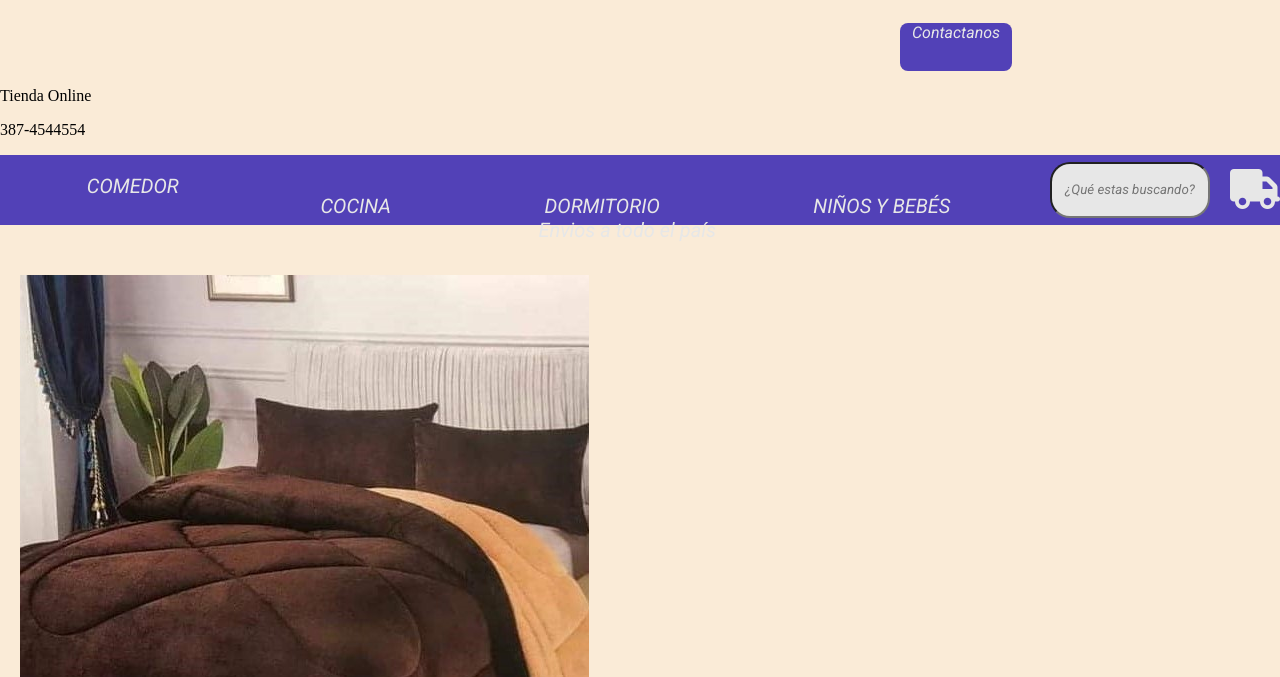
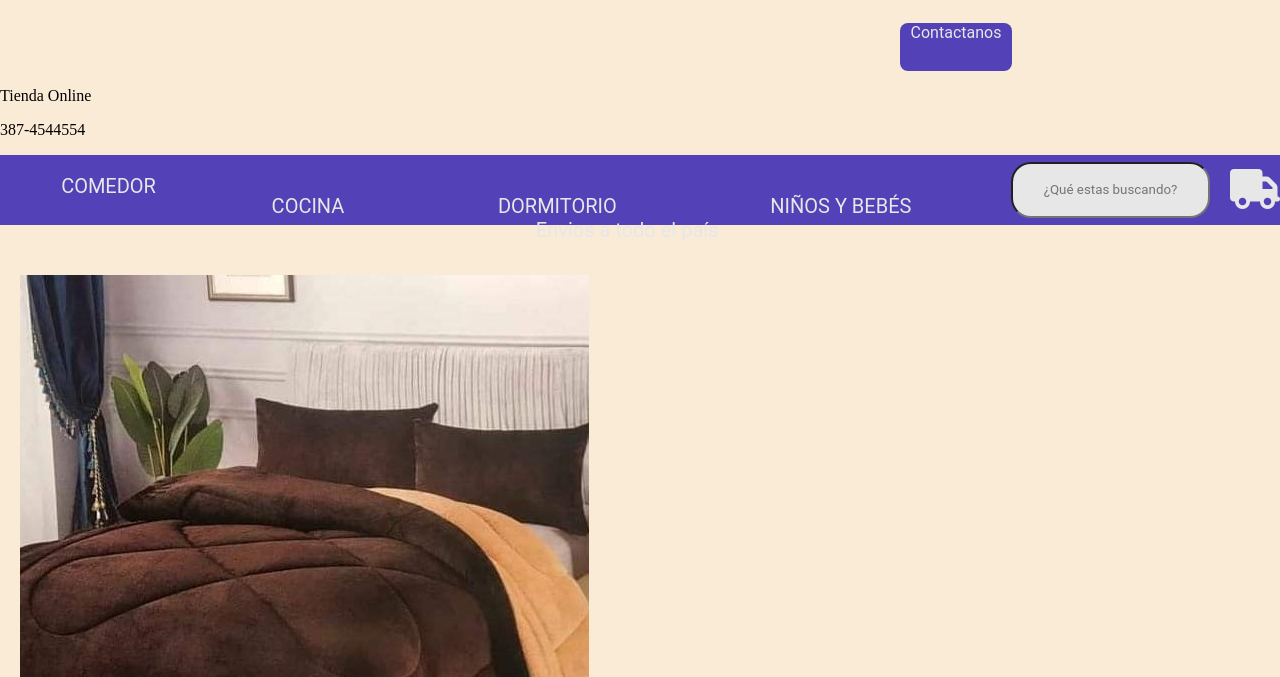
Before and after one commit to GaspachoGit/Proyecto-JYF, a website: page pages/acolchado.html in a window 1280 px wide. Shown: the part 123-800 px from the top of the page. Drawn offline with Linux system fonts and the light colour scheme; files whose address does not match are found by name.

Commit message:
arreglos

```diff
--- a/pages/acolchado.html
+++ b/pages/acolchado.html
@@ -4,7 +4,8 @@
   <meta charset="UTF-8">
   <meta http-equiv="X-UA-Compatible" content="IE=edge">
   <meta name="viewport" content="width=device-width, initial-scale=1.0">
-  <link rel="stylesheet" href="./styles.CSS">
+  <link rel="stylesheet" href="../css/style.css">
+  <link rel="stylesheet" href="../css/grid.css">
   <meta name="keywords" content="acolchado, dormitorio, compra, cama, hogar">
   <meta name="description" content="Mira este artículo seleccionado">
   <script src="https://kit.fontawesome.com/db7fba7a75.js" crossorigin="anonymous"></script>
```
Also changed, not shown: pages/comedor.html (+1 -1 lines), pages/comprar.html (+1 -1 lines), pages/contactanos.html (+1 -1 lines).
